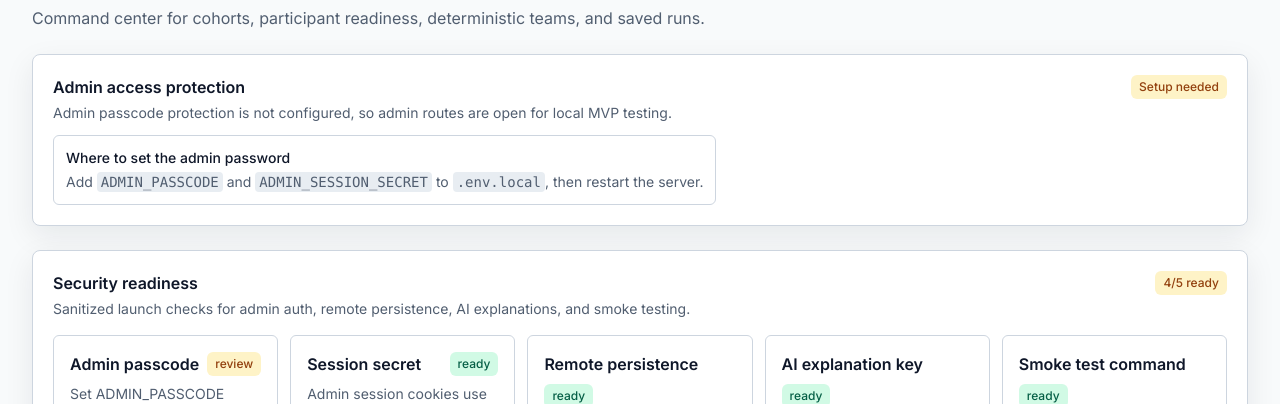
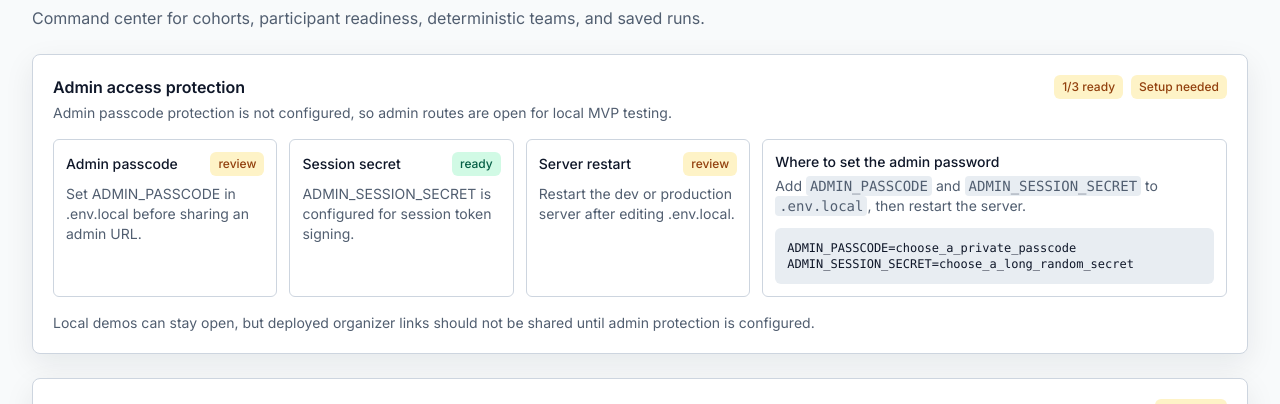
Before and after one commit to best-ed/HackMatch-AI, a Next.js app: page /admin in a window 1280 px wide. Shown: the part 240-644 px from the top of the page. Built offline with nearby package versions, Linux system fonts and the light colour scheme; no server answers; the database is empty.

Commit message:
feat: guide admin passcode setup

```diff
--- a/app/api/admin/session/route.ts
+++ b/app/api/admin/session/route.ts
@@ -4,13 +4,12 @@ import {
   adminSessionMaxAgeSeconds,
   createAdminSessionToken,
   isAdminAuthConfigured,
+  summarizeAdminAuthSetup,
   verifyAdminPasscode
 } from "@/lib/admin-auth";
 
 export async function GET() {
-  return NextResponse.json({
-    enabled: isAdminAuthConfigured()
-  });
+  return NextResponse.json(summarizeAdminAuthSetup());
 }
 
 export async function POST(request: Request) {
--- a/components/admin-auth-status.tsx
+++ b/components/admin-auth-status.tsx
@@ -2,25 +2,34 @@
 
 import { useEffect, useState } from "react";
 import { Badge, Button, Card } from "@/components/ui";
-
-type AdminSessionStatus = {
-  enabled: boolean;
-};
+import type { AdminAuthSetupSummary } from "@/lib/admin-auth";
 
 export function AdminAuthStatus() {
-  const [status, setStatus] = useState<AdminSessionStatus | undefined>();
+  const [status, setStatus] = useState<AdminAuthSetupSummary | undefined>();
   const [message, setMessage] = useState("");
 
   useEffect(() => {
     let cancelled = false;
     void fetch("/api/admin/session")
-      .then((response) => response.json() as Promise<AdminSessionStatus>)
+      .then((response) => response.json() as Promise<AdminAuthSetupSummary>)
       .then((payload) => {
         if (!cancelled) setStatus(payload);
       })
       .catch(() => {
         if (!cancelled) {
-          setStatus({ enabled: true });
+          setStatus({
+            enabled: true,
+            sessionSecretConfigured: false,
+            readyCount: 0,
+            totalCount: 1,
+            steps: [
+              {
+                label: "Admin session endpoint",
+                status: "review",
+                detail: "Could not confirm admin auth setup from the session endpoint."
+              }
+            ]
+          });
           setMessage("Could not confirm admin auth status from the session endpoint.");
         }
       });
@@ -36,9 +45,13 @@ export function AdminAuthStatus() {
   }
 
   const enabled = Boolean(status?.enabled);
+  const readyCount = status?.readyCount ?? 0;
+  const totalCount = status?.totalCount ?? 3;
+  const isReady = Boolean(status && readyCount === totalCount);
 
   return (
-    <Card className="flex flex-wrap items-start justify-between gap-4">
+    <Card className="space-y-4">
+      <div className="flex flex-wrap items-start justify-between gap-4">
         <div className="max-w-3xl">
           <div className="font-semibold">Admin access protection</div>
           <p className="mt-1 text-sm text-muted-foreground">
@@ -46,17 +59,11 @@ export function AdminAuthStatus() {
               ? "Admin passcode protection is enabled for this environment."
               : "Admin passcode protection is not configured, so admin routes are open for local MVP testing."}
           </p>
-        <div className="mt-3 rounded-md border border-border bg-white p-3 text-sm">
-          <div className="font-medium">Where to set the admin password</div>
-          <p className="mt-1 text-muted-foreground">
-            Add <code className="rounded bg-muted px-1 py-0.5">ADMIN_PASSCODE</code> and{" "}
-            <code className="rounded bg-muted px-1 py-0.5">ADMIN_SESSION_SECRET</code> to{" "}
-            <code className="rounded bg-muted px-1 py-0.5">.env.local</code>, then restart the server.
-          </p>
-        </div>
-        {message ? <p className="mt-2 text-sm font-medium text-amber-700">{message}</p> : null}
         </div>
         <div className="flex flex-wrap items-center gap-2">
+          <Badge className={isReady ? "bg-emerald-100 text-emerald-800" : "bg-amber-100 text-amber-800"}>
+            {status ? `${readyCount}/${totalCount} ready` : "Checking"}
+          </Badge>
           <Badge className={enabled ? "bg-emerald-100 text-emerald-800" : "bg-amber-100 text-amber-800"}>
             {enabled ? "Protected" : "Setup needed"}
           </Badge>
@@ -66,6 +73,49 @@ export function AdminAuthStatus() {
             </Button>
           ) : null}
         </div>
+      </div>
+
+      <div className="grid gap-3 lg:grid-cols-[1.2fr_0.8fr]">
+        <div className="grid gap-3 md:grid-cols-3">
+          {(status?.steps ?? fallbackSteps).map((step) => (
+            <div className="rounded-md border border-border bg-white p-3 text-sm" key={step.label}>
+              <div className="flex flex-wrap items-center justify-between gap-2">
+                <div className="font-medium">{step.label}</div>
+                <Badge className={step.status === "ready" ? "bg-emerald-100 text-emerald-800" : "bg-amber-100 text-amber-800"}>
+                  {step.status}
+                </Badge>
+              </div>
+              <p className="mt-2 text-muted-foreground">{step.detail}</p>
+            </div>
+          ))}
+        </div>
+        <div className="rounded-md border border-border bg-white p-3 text-sm">
+          <div className="font-medium">Where to set the admin password</div>
+          <p className="mt-1 text-muted-foreground">
+            Add <code className="rounded bg-muted px-1 py-0.5">ADMIN_PASSCODE</code> and{" "}
+            <code className="rounded bg-muted px-1 py-0.5">ADMIN_SESSION_SECRET</code> to{" "}
+            <code className="rounded bg-muted px-1 py-0.5">.env.local</code>, then restart the server.
+          </p>
+          <div className="mt-3 rounded-md bg-muted p-3 font-mono text-xs text-foreground">
+            <div>ADMIN_PASSCODE=choose_a_private_passcode</div>
+            <div>ADMIN_SESSION_SECRET=choose_a_long_random_secret</div>
+          </div>
+        </div>
+      </div>
+      {message ? <p className="text-sm font-medium text-amber-700">{message}</p> : null}
+      {!enabled ? (
+        <p className="mt-1 text-sm text-muted-foreground">
+          Local demos can stay open, but deployed organizer links should not be shared until admin protection is configured.
+        </p>
+      ) : null}
     </Card>
   );
 }
+
+const fallbackSteps: AdminAuthSetupSummary["steps"] = [
+  {
+    label: "Loading setup",
+    status: "review",
+    detail: "Reading sanitized admin auth setup from the server."
+  }
+];
--- a/lib/admin-auth.ts
+++ b/lib/admin-auth.ts
@@ -9,8 +9,58 @@ type AdminAuthEnv = {
   ADMIN_SESSION_SECRET?: string;
 };
 
+export type AdminAuthSetupStep = {
+  label: string;
+  status: "ready" | "review";
+  detail: string;
+};
+
+export type AdminAuthSetupSummary = {
+  enabled: boolean;
+  sessionSecretConfigured: boolean;
+  readyCount: number;
+  totalCount: number;
+  steps: AdminAuthSetupStep[];
+};
+
 export function isAdminAuthConfigured(env: AdminAuthEnv = process.env): boolean {
   return Boolean(env.ADMIN_PASSCODE?.trim());
+}
+
+export function summarizeAdminAuthSetup(env: AdminAuthEnv = process.env): AdminAuthSetupSummary {
+  const enabled = isAdminAuthConfigured(env);
+  const sessionSecretConfigured = Boolean(env.ADMIN_SESSION_SECRET?.trim());
+  const steps: AdminAuthSetupStep[] = [
+    {
+      label: "Admin passcode",
+      status: enabled ? "ready" : "review",
+      detail: enabled
+        ? "ADMIN_PASSCODE is configured, so admin routes can require login."
+        : "Set ADMIN_PASSCODE in .env.local before sharing an admin URL."
+    },
+    {
+      label: "Session secret",
+      status: sessionSecretConfigured ? "ready" : "review",
+      detail: sessionSecretConfigured
+        ? "ADMIN_SESSION_SECRET is configured for session token signing."
+        : "Set ADMIN_SESSION_SECRET to a long private value instead of relying on the passcode fallback."
+    },
+    {
+      label: "Server restart",
+      status: enabled && sessionSecretConfigured ? "ready" : "review",
+      detail: enabled && sessionSecretConfigured
+        ? "Restart completed after env setup or the server is already reading the configured values."
+        : "Restart the dev or production server after editing .env.local."
+    }
+  ];
+
+  return {
+    enabled,
+    sessionSecretConfigured,
+    readyCount: steps.filter((step) => step.status === "ready").length,
+    totalCount: steps.length,
+    steps
+  };
 }
 
 export function adminSessionMaxAgeSeconds() {
```
Also changed, not shown: 1 other file (tests, documents, lock files or other folders). Lines whose indentation alone changed are shown as unchanged.
